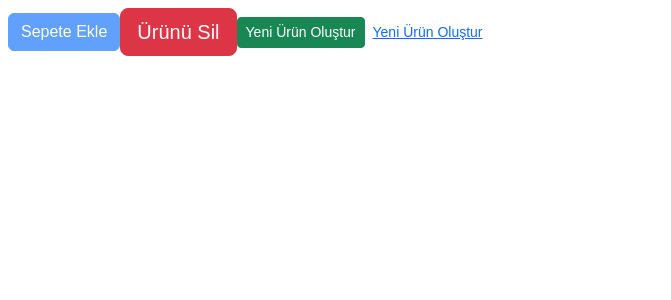
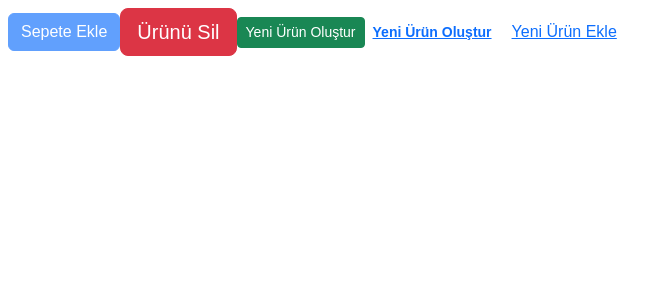
Before and after one commit to eminbasbayan/albaraka-temel-react2, a React (Vite) app: page / in a window 1280 px wide. Shown: the top 300 px of the page, without its empty margins (0-671 px from the left). Built offline with nearby package versions, Linux system fonts and the light colour scheme; the HTML template or start-up script is replaced by a standard one.

Commit message:
props children

```diff
--- a/src/App.jsx
+++ b/src/App.jsx
@@ -4,10 +4,19 @@ import Button from './components/ui/Button';
 function App() {
   return (
     <div>
-      <Button color="primary" title="Sepete Ekle" disabled />
-      <Button color="danger" size="lg" title="Ürünü Sil" />
-      <Button color="success" size="sm" title="Yeni Ürün Oluştur" />
-      <Button link size="sm" title="Yeni Ürün Oluştur" />
+      <Button color="primary" disabled>
+        Sepete Ekle
+      </Button>
+      <Button color="danger" size="lg">
+        Ürünü Sil
+      </Button>
+      <Button color="success" size="sm">
+        Yeni Ürün Oluştur
+      </Button>
+      <Button link size="sm">
+        <strong>Yeni Ürün Oluştur</strong>
+      </Button>
+      <Button link>Yeni Ürün Ekle</Button>
       {/* <Products /> */}
     </div>
   );
--- a/src/components/ui/Button.jsx
+++ b/src/components/ui/Button.jsx
@@ -1,13 +1,15 @@
 import './Button.css';
 
 const Button = (props) => {
+    console.log(props);
+
   const classNames = `btn btn-${props.color} ${props.link && 'btn-link'} btn-${
     props.size
   }`;
 
   return (
     <button className={classNames} disabled={props.disabled}>
-      {props.title ? props.title : 'Button'}
+      {props.children}
     </button>
   );
 };
```
